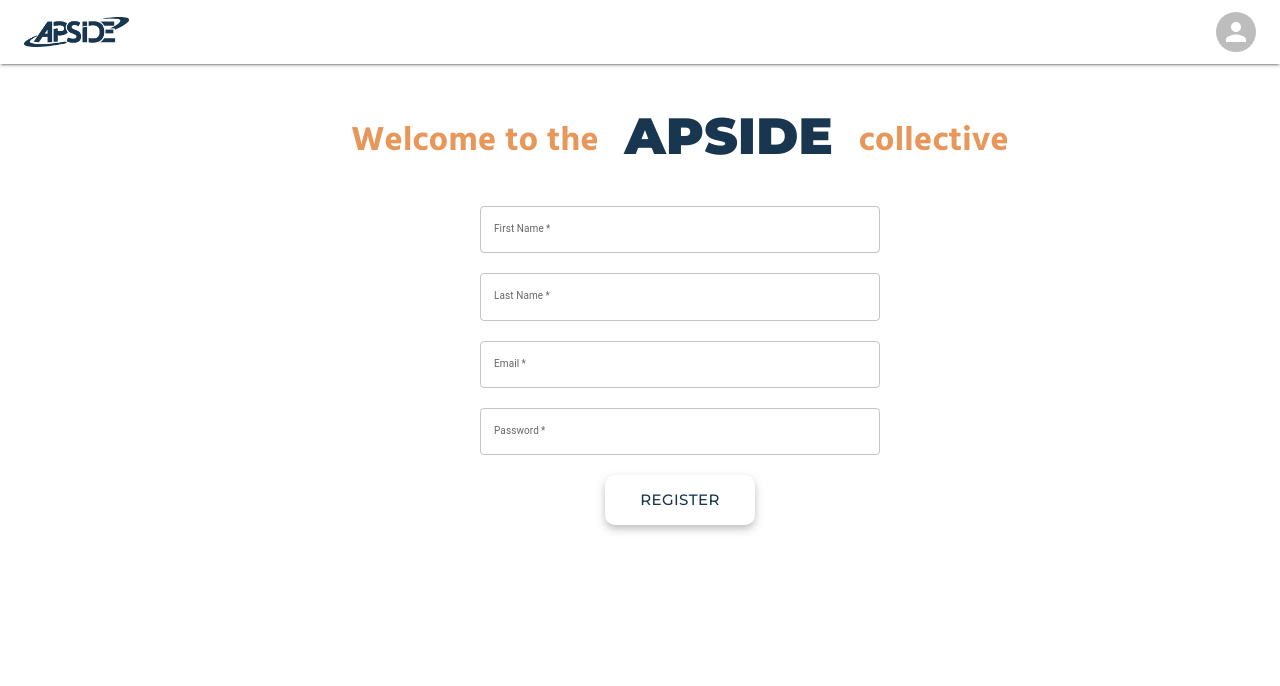
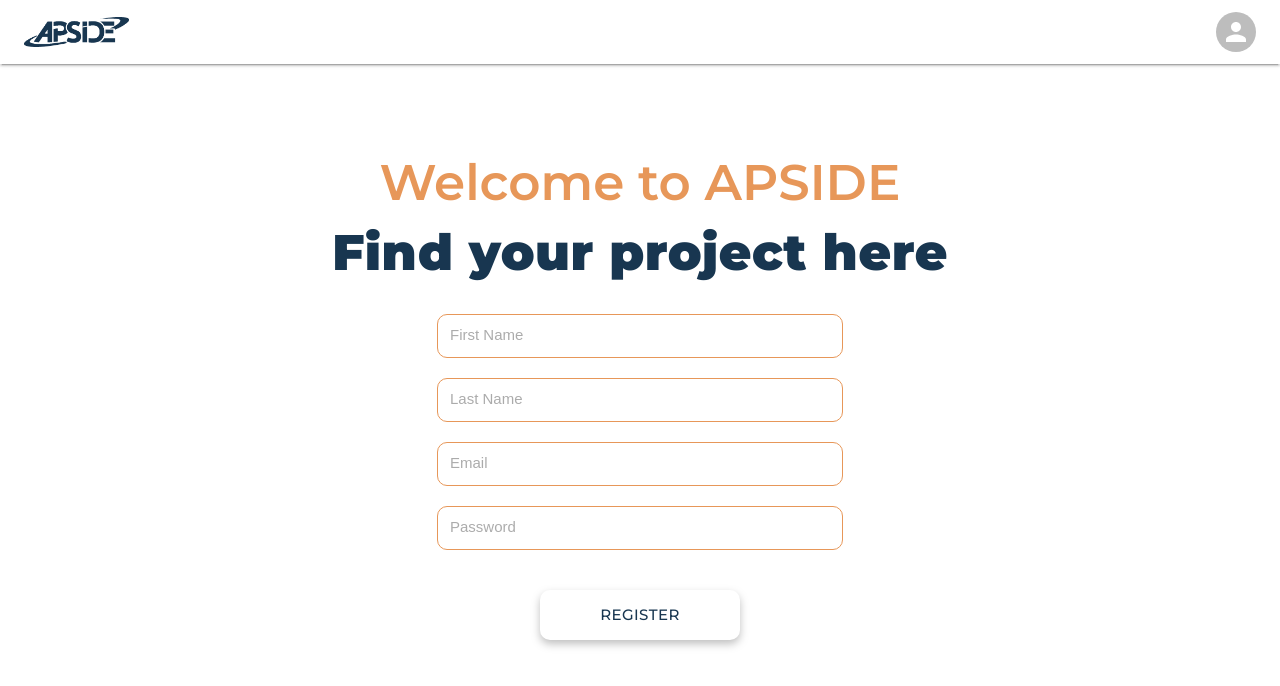
Before and after one commit to Billy-Night/InterLink, a React (Create React App) app: page /register in a window 1280 px wide. Shown: the top 686 px of the page. Built offline with nearby package versions, Linux system fonts and the light colour scheme.

Commit message:
added the changes for the reg page

```diff
--- a/src/pages/LogReg.jsx
+++ b/src/pages/LogReg.jsx
@@ -31,6 +31,7 @@
           LOGIN
         </button>
       </footer>
+      <p className="poweredBy">Powered by InterLink</p>
     </div>
   );
 };
--- a/src/pages/Register.css
+++ b/src/pages/Register.css
@@ -0,0 +1,92 @@
+#reg__page {
+  /* background-color: #fff; */
+  font-size: 3rem;
+  margin: 0;
+  display: flex;
+  flex-direction: column;
+  justify-content: center;
+  align-items: center;
+  height: 80vh;
+}
+
+.reg__title {
+  color: #e79759;
+  font-size: 3rem;
+  text-align: center;
+  line-height: 1;
+  margin-top: 3rem;
+
+  text-align: center;
+  font-family: Montserrat, sans-serif;
+  margin-inline: auto;
+  font-weight: 600;
+  align-items: center;
+  /* color: rgb(231, 151, 89); */
+
+  display: flex;
+  flex-direction: column;
+  gap: 2rem;
+
+  width: 70vw;
+
+  /* background-color: blue; */
+}
+
+.reg__title > .orange1 {
+  font-size: 5rem;
+  line-height: 1;
+}
+.reg__title > .blue1 {
+  font-size: 5rem;
+  margin: 0px 0px 3%;
+  letter-spacing: 0.00938em;
+  color: rgb(24, 54, 80);
+  font-family: Montserrat, sans-serif;
+  font-weight: 900;
+  line-height: 1;
+  display: inline-block;
+}
+
+.reg__form {
+  display: flex;
+  flex-direction: column;
+  justify-content: center;
+  align-items: center;
+  width: 100vw;
+  margin: 0;
+}
+
+.reg__form > input {
+  display: flex;
+  flex-direction: column;
+  margin-block: 0.5rem;
+
+  min-width: 40rem;
+  height: 4rem;
+
+  border-radius: 1rem;
+  border: solid 1px #e79759;
+  letter-spacing: inherit;
+  color: currentcolor;
+
+  background: none;
+
+  margin: 1rem;
+}
+
+.reg__form > input::placeholder {
+  padding-inline-start: 1rem;
+  font-size: 1.5rem;
+  opacity: 0.6;
+  cursor: pointer;
+}
+
+.poweredBy {
+  color: #183650;
+  padding: 0;
+  margin: 0;
+  font-size: 1.5rem;
+  margin-top: -3rem;
+  font-style: italic;
+  font-family: Montserrat, sans-serif;
+}
--- a/src/pages/Register.jsx
+++ b/src/pages/Register.jsx
@@ -1,17 +1,15 @@
-
-import { Box, Button, Typography } from "@mui/material";
-import { fontFamily } from "@mui/system";
-import TopNavBar from "../components/TopNavBar";
-import { ApsideForm, ApsideInputField } from "../styles/FormStyles"
-import { useNavigate } from "react-router-dom";
-
-
+import { Box, Button, Typography } from '@mui/material';
+import { fontFamily } from '@mui/system';
+import TopNavBar from '../components/TopNavBar';
+import { ApsideForm, ApsideInputField } from '../styles/FormStyles';
+import { useNavigate } from 'react-router-dom';
+import './Register.css';
 
 const Register = () => {
   const navigate = useNavigate();
 
   const handleClick = () => {
-    navigate("/login");
+    navigate('/login');
   };
 
   //! Box = div, Typography = p or h1 etc.
@@ -19,100 +17,68 @@
   return (
     <>
       <TopNavBar />
-    <Box
-     sx={{
-      marginTop: "5rem",
-      marginLeft: "10rem",
-      marginRight: "2rem",
-      display: "flex",
-      flexDirection: "column",
-      gap: "2rem",
-      alignItems: "center",
-      justifyContent: "center",
-      marginTop: "2rem",
-      fontFamily: "Hind, sans-serif",
-      lineHeight: "34px",
-      color: "#183650",
+      <div id="reg__page">
+        <div className="reg__title">
+          <span className="orange1">Welcome to APSIDE</span>
+          <span className="blue1">Find your project here</span>
+        </div>
 
-    }}
-    >
-      <Typography
-          color="#e79759"
-          display="flex"
-          alignItems="center"
-          justifyContent="center"
-          marginTop="3%"
-          fontFamily= "Hind, sans-serif"
-          fontWeight="700"
-          fontSize= "34px"
-          lineHeight= "34px"
-      >
-        Welcome to the <span
-
-        style={{
-          color:"#183650",
-          fontWeight:"900",
-          display:"flex",
-          alignItems:"center",
-          justifyContent:"center",
-          fontSize:"1.5em",
-          marginInline:".5em",
-          marginBottom:"2%",
-          fontFamily: "Montserrat, sans-serif"
-          }}>{" "}APSIDE {" "}</span>collective
-      </Typography>
-      <ApsideForm>
-        <ApsideInputField
+        <form className="reg__form">
+          <input
             type="text"
             label="First Name"
+            placeholder="First Name"
             // value={context.userData.firstName}
             // onChange={(event) => context.handleInput(event, "firstName")}
             required
           />
-        <ApsideInputField
+          <input
             type="text"
             label="Last Name"
+            placeholder="Last Name"
             // value={context.userData.lastName}
             // onChange={(event) => context.handleInput(event, "lastName")}
             required
           />
-        <ApsideInputField
+          <input
             type="email"
             label="Email"
+            placeholder="Email"
             // value={context.userData.email}
             // onChange={(event) => context.handleInput(event, "email")}
             required
           />
-        <ApsideInputField
+          <input
             type="password"
             label="Password"
+            placeholder="Password"
             // value={context.userData.password}
             // onChange={(event) => context.handleInput(event, "password")}
             required
           />
-        <Button onClick={handleClick}
+          <Button
+            onClick={handleClick}
             sx={{
-                      width: "max(150px)",
-                      fontSize: "20px",
-                      minWidth: "15rem",
-                      fontColor: "#183650",
-                      fontFamily: "Montserrat",
-                      fontWeight: "500",
-                      color: "#183650",
-                      minHeight: "5rem",
-                      fontSize: "150%",
-                      borderRadius: "1rem",
-                      border: "2px solid #ffffff",
-                      backgroundColor: "#fff",
-                      filter: "drop-shadow(0px 4px 4px rgba(0, 0, 0, 0.25))"
-                    }}>
-
-
-        {/* type="submit" variant="contained" sx={{ width: "max(100px)" }}> */}
+              width: 'max(150px)',
+              fontSize: '20px',
+              minWidth: '20rem',
+              fontColor: '#183650',
+              fontFamily: 'Montserrat',
+              fontWeight: '500',
+              color: '#183650',
+              mt: '3rem',
+              minHeight: '5rem',
+              fontSize: '150%',
+              borderRadius: '1rem',
+              border: '2px solid #ffffff',
+              backgroundColor: '#fff',
+              filter: 'drop-shadow(0px 4px 4px rgba(0, 0, 0, 0.25))',
+            }}
+          >
             Register
           </Button>
-      </ApsideForm>
-    </Box>
+        </form>
+      </div>
     </>
   );
 };
```
Lines whose indentation alone changed are shown as unchanged.
